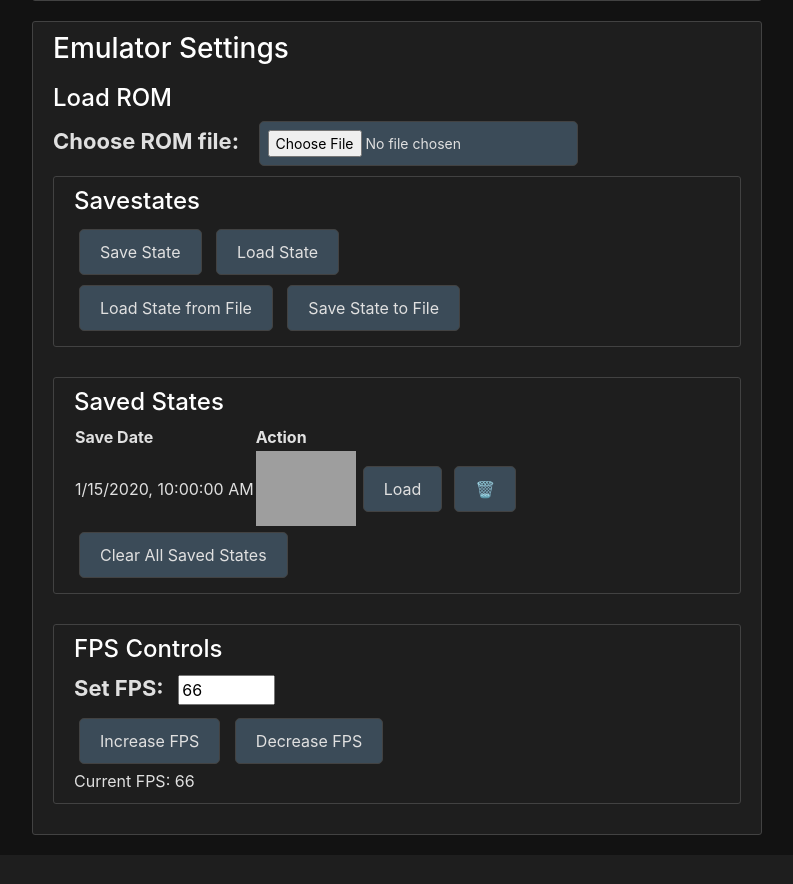
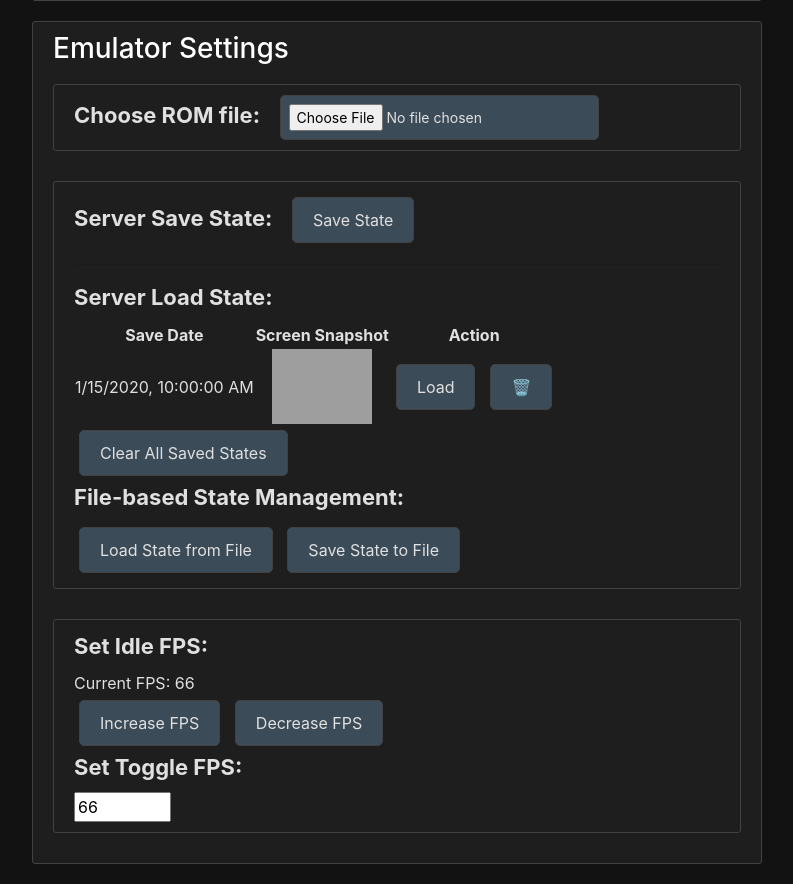
Before and after one commit to monkeyboyfr3sh/flask-blog-app, a Flask app: page /jsnes in a window 1280 px wide. Shown: the part 746-1630 px from the top of the page, without its empty margins (53-846 px from the left). Before the commit the page ends 1581 px from the top, so only its background shows below. Run offline with Flask 3, Linux system fonts and the light colour scheme; a user stored in the database is signed in; tables that the repository leaves empty hold one stand-in row (values such as "Sample post"); some libraries are stand-ins or nearby versions; some web fonts are replaced; grey boxes are pictures that could not be loaded.

Commit message:
cleaning up controls

```diff
--- a/config/css/nes_player.css
+++ b/config/css/nes_player.css
@@ -200,3 +200,8 @@ input[type="file"]:hover {
 #key-guide ul li {
     margin-bottom: 5px;
 }
+
+.saved-states-table th, .saved-states-table td {
+    text-align: center;  /* Center the content for both headers and entries */
+    vertical-align: middle;  /* Ensure vertical alignment is centered as well */
+}
--- a/flaskblog/static/css/nes_player.css
+++ b/flaskblog/static/css/nes_player.css
@@ -200,3 +200,8 @@ input[type="file"]:hover {
 #key-guide ul li {
     margin-bottom: 5px;
 }
+
+.saved-states-table th, .saved-states-table td {
+    text-align: center;  /* Center the content for both headers and entries */
+    vertical-align: middle;  /* Ensure vertical alignment is centered as well */
+}
--- a/flaskblog/static/js/nes_player_webgl.js
+++ b/flaskblog/static/js/nes_player_webgl.js
@@ -101,7 +101,8 @@ document.addEventListener('DOMContentLoaded', function () {
     gl.texParameteri(gl.TEXTURE_2D, gl.TEXTURE_MIN_FILTER, gl.NEAREST);
     gl.texParameteri(gl.TEXTURE_2D, gl.TEXTURE_MAG_FILTER, gl.NEAREST);
 
-    // Create NES instance with audio and frame callbacks
+    let lastFrameImage = null;  // Buffer to store the last frame
+
     const nes = new jsnes.NES({
         onFrame: function (framebuffer_24) {
             const width = 256;
@@ -115,11 +116,25 @@ document.addEventListener('DOMContentLoaded', function () {
                 pixelData[i * 4 + 3] = 0xFF;                             // Alpha
             }
 
+            // Bind texture and render to canvas
             gl.bindTexture(gl.TEXTURE_2D, texture);
             gl.texImage2D(gl.TEXTURE_2D, 0, gl.RGBA, width, height, 0, gl.RGBA, gl.UNSIGNED_BYTE, pixelData);
-
             gl.clear(gl.COLOR_BUFFER_BIT);
             gl.drawArrays(gl.TRIANGLE_STRIP, 0, 4);
+
+            // Store the current frame in an offscreen canvas for later use (i.e., when saving state)
+            const offscreenCanvas = document.createElement('canvas');
+            offscreenCanvas.width = width;
+            offscreenCanvas.height = height;
+            const offscreenContext = offscreenCanvas.getContext('2d');
+
+            // Create an ImageData object with the current pixel data
+            const imageData = offscreenContext.createImageData(width, height);
+            imageData.data.set(pixelData);
+            offscreenContext.putImageData(imageData, 0, 0);
+
+            // Store the frame as a base64 image for later use
+            lastFrameImage = offscreenCanvas.toDataURL('image/png');  // Save the last frame
         },
         onAudioSample: function (left, right) {
             audioBuffer.push(left, right);  // Add audio samples to the buffer
@@ -405,9 +420,8 @@ document.addEventListener('DOMContentLoaded', function () {
             const saveData = nes.toJSON();  // Get current emulator state
             const saveDataString = JSON.stringify(saveData);
 
-            // Capture screenshot from the canvas
-            const canvas = document.getElementById('nes-canvas');
-            const screenshot = canvas.toDataURL('image/png');  // Capture screenshot as base64 PNG
+            // Use the buffered frame (lastFrameImage) instead of capturing from the canvas
+            const screenshot = lastFrameImage;
 
             // Ensure that the screenshot is valid
             if (!screenshot || screenshot === 'data:,') {
@@ -470,21 +484,23 @@ document.addEventListener('DOMContentLoaded', function () {
                 screenshotCell.appendChild(screenshotImg);
                 newRow.appendChild(screenshotCell);
 
-                // Create and append action cell (with load button)
+                // Create and append action cell with both Load and Delete buttons
                 const actionCell = document.createElement('td');
+
+                // Load button
                 const loadButton = document.createElement('button');
                 loadButton.textContent = 'Load';
+                loadButton.style.marginRight = '10px';  // Add some space between buttons
                 loadButton.addEventListener('click', () => loadStateFromServer(state.id));
                 actionCell.appendChild(loadButton);
-                newRow.appendChild(actionCell);
 
-                // Create and append delete cell (with trashcan icon)
-                const deleteCell = document.createElement('td');
+                // Delete button (Trashcan icon)
                 const deleteButton = document.createElement('button');
-                deleteButton.innerHTML = '🗑️'; // Trashcan icon
+                deleteButton.innerHTML = '🗑️';  // Trashcan icon
                 deleteButton.addEventListener('click', () => deleteState(state.id));
-                deleteCell.appendChild(deleteButton);
-                newRow.appendChild(deleteCell);
+                actionCell.appendChild(deleteButton);
+
+                newRow.appendChild(actionCell);  // Append the action cell with both buttons
 
                 // Add the new row to the table
                 tableBody.appendChild(newRow);
--- a/flaskblog/templates/jsnes_home.html
+++ b/flaskblog/templates/jsnes_home.html
@@ -23,34 +23,26 @@
         <h3>Emulator Settings</h3>
 
         <!-- ROM loader -->
-        <div class="rom-loader">
-            <h4>Load ROM</h4>
+        <div class="rom-loader; content-section">
             <label for="rom-loader">Choose ROM file:</label>
             <input type="file" id="rom-loader" accept=".nes" />
         </div>
 
         <!-- Savestates -->
         <div id="save-load-controls" class="content-section">
-            <h4>Savestates</h4>
+            <label for="save-state">Server Save State:</label>
+            <button id="save-state" class="btn-save">Save State</button>
 
-            <div class="save-state-buttons">
-                <button id="save-state">Save State</button>
-                <button id="load-state">Load State</button>
-            </div>
+            <hr>
 
-            <div class="state-file-controls">
-                <input type="file" id="load-state-file" accept=".json" style="display:none;" />
-                <button id="load-state-from-file">Load State from File</button>
-                <button id="save-state-to-file">Save State to File</button>
-            </div>
-        </div>
-
-        <div id="save-state-list" class="content-section">
-            <h4>Saved States</h4>
-            <table>
+            <!-- Saved States List -->
+            <label for="saved-states">Server Load State:</label>
+            <div class="saved-states">
+                <table class="saved-states-table">
                     <thead>
                         <tr>
                             <th>Save Date</th>
+                            <th>Screen Snapshot</th>
                             <th>Action</th>
                         </tr>
                     </thead>
@@ -58,26 +50,38 @@
                         <!-- Save state entries will be dynamically added here -->
                     </tbody>
                 </table>
+
                 <!-- Clear All Button -->
-            <button id="clear-all-states" class="clear-all-button">Clear All Saved States</button>
+                <button id="clear-all-states" class="btn-clear-all">Clear All Saved States</button>
+            </div>
+
+            <!-- File-based State Controls -->
+            <label for="file-controls">File-based State Management:</label>
+            <div class="file-controls">
+                <input type="file" id="load-state-file" accept=".json" style="display:none;" />
+                <div class="button-group">
+                    <button id="load-state-from-file" class="btn-file-load">Load State from File</button>
+                    <button id="save-state-to-file" class="btn-file-save">Save State to File</button>
+                </div>
+            </div>
+
         </div>
 
         <!-- FPS Controls -->
         <div id="fps-controls" class="content-section">
-            <h4>FPS Controls</h4>
 
-            <div class="fps-setting">
-                <label for="fps-input">Set FPS:</label>
-                <input type="number" id="fps-input" value="66" min="1" max="120" />
+            <label for="fps-panel">Set Idle FPS:</label>
+            <div class="fps-panel">
+                <div class="fps-display">
+                    <span>Current FPS: <span id="fps-display">66</span></span>
                 </div>
-
-            <div class="fps-buttons">
                 <button id="increase-fps">Increase FPS</button>
                 <button id="decrease-fps">Decrease FPS</button>
             </div>
 
-            <div class="fps-display">
-                <span>Current FPS: <span id="fps-display">66</span></span>
+            <label for="fps-setting">Set Toggle FPS:</label>
+            <div class="fps-setting">
+                <input type="number" id="fps-input" value="66" min="1" max="120" />
             </div>
         </div>
     </div>
```
Also changed, not shown: config/js/nes_player_webgl.js (+28 -12 lines). Lines whose indentation alone changed are shown as unchanged.
